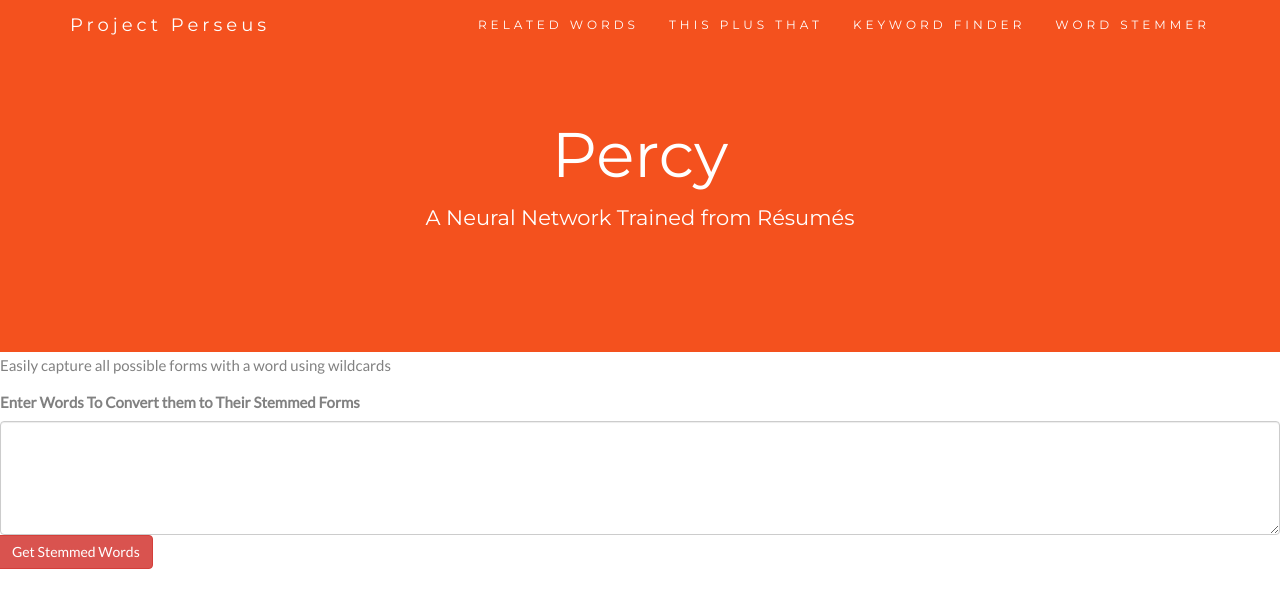
After one commit to estasney/Percy, a Flask app: page /stemmed in a window 1280 px wide. The commit adds this page. Shown: the top 608 px of the page. Run offline with Flask 2, Linux system fonts and the light colour scheme; parts of the project's set-up code (start-up, migrations or seed data) failed here and were passed over; some libraries are stand-ins or nearby versions.

Commit message:
Add word stemmer with wildcards

```diff
--- a/home/estasney/mysite/flask_app.py
+++ b/home/estasney/mysite/flask_app.py
@@ -2,27 +2,41 @@ from flask import Flask, render_template, request
 from gensim.models import Doc2Vec
 from gensim.summarization import keywords as KW
 from nltk.tokenize import sent_tokenize
-model = Doc2Vec.load(r"C:\Users\erics_qp7a9\PycharmProjects\percy1\Percy\home\estasney\mysite\mymodel.model")
+from nltk.stem.porter import PorterStemmer
+model = Doc2Vec.load(r"C:\Users\estasney\PycharmProjects\webwork\home\estasney\mysite\mymodel.model")
 
+# for web
+
+# model = Doc2Vec.load('/home/estasney/mysite/mymodel.model')
 
 
 app = Flask(__name__)
+
 
 @app.route('/')
 def hello_world():
     return render_template('home_page.html')
 
+
+@app.route('/stemmed')
+def stemmed():
+    return render_template('stemmed.html')
+
+
 @app.route('/keywords')
 def keywords():
     return render_template('keywords.html')
+
 
 @app.route('/related')
 def related():
     return render_template('related.html')
 
+
 @app.route('/thisplusthat')
 def thisplusthat():
     return render_template('thisplusthat.html')
+
 
 @app.route('/', methods=['POST'])
 def my_sims():
@@ -55,7 +69,7 @@ def my_sims():
             return render_template('thisplusthat.html', result=result, success='False')
     elif request.form['button'] == 'keywords':
         try:
-            raw_text = request.form['raw_text']
+            raw_text = str(request.form['raw_text'])
             raw_text = ' '.join([word for word in raw_text.split()])
             sentences = sent_tokenize(raw_text)
             sentence_keywords = []
@@ -75,12 +89,17 @@ def my_sims():
             return render_template('keywords.html', keywords=user_keywords, success='True')
         except:
             return render_template('keywords.html', success='False')
-
-
-
-
-
-
+    elif request.form['button'] == 'raw_stem':
+        raw_text = str(request.form['raw_stem'])
+        raw_text = ' '.join([word for word in raw_text.split()])
+        unstemmed_words = raw_text.split()
+        stemmer = PorterStemmer()
+        stemmed_words = []
+        for word in unstemmed_words:
+            s_w = stemmer.stem(word)
+            s_w = s_w + "*"
+            stemmed_words.append(s_w)
+        return render_template('stemmed.html', stemmed_words=stemmed_words, success='True')
 
 if __name__ == '__main__':
     app.run()
--- a/home/estasney/mysite/templates/layout.html
+++ b/home/estasney/mysite/templates/layout.html
@@ -30,6 +30,7 @@
         <li><a href="/related">RELATED WORDS</a></li>
         <li><a href="/thisplusthat">THIS PLUS THAT</a></li>
         <li><a href="/keywords">KEYWORD FINDER</a></li>
+        <li><a href="/stemmed">WORD STEMMER</a> </li>
 
       </ul>
     </div>
--- /dev/null
+++ b/home/estasney/mysite/templates/stemmed.html
@@ -0,0 +1,32 @@
+{% extends "layout.html" %}
+{% block content %}
+<form action="." method="POST">
+<div class="form-group">
+    <p> Easily capture all possible forms with a word using wildcards</p>
+  <label for="raw_stem">Enter Words To Convert them to Their Stemmed Forms</label>
+  <textarea class="form-control" rows="5" id="raw_stem" name="raw_stem"></textarea>
+    <div class="input-group-btn">
+        <button type="raw_stem" name="button" value="raw_stem" class="btn btn-danger">Get Stemmed Words</button>
+      </div>
+</div>
+</form>
+{% if success == 'True' %}
+<div class="container-fluid bg-grey text-center">
+  <h2> {{title_h2}} </h2>
+  <p>Here are the stemmed versions of your words</p>
+    <div class="container-fluid bg-grey text-center">
+        <ul class="list-group">
+                {% for stem_word in stemmed_words %}
+                <li class="list-group-item">{{stem_word}}</li>
+                {% endfor %}
+        </ul>
+    </div>
+</div>
+{% elif success == 'False' %}
+<div class="container-fluid">
+    <h2>Oops!</h2>
+    <p>Something went wrong.</p>
+</div>
+{% else %}
+{% endif %}
+{% endblock %}
```
